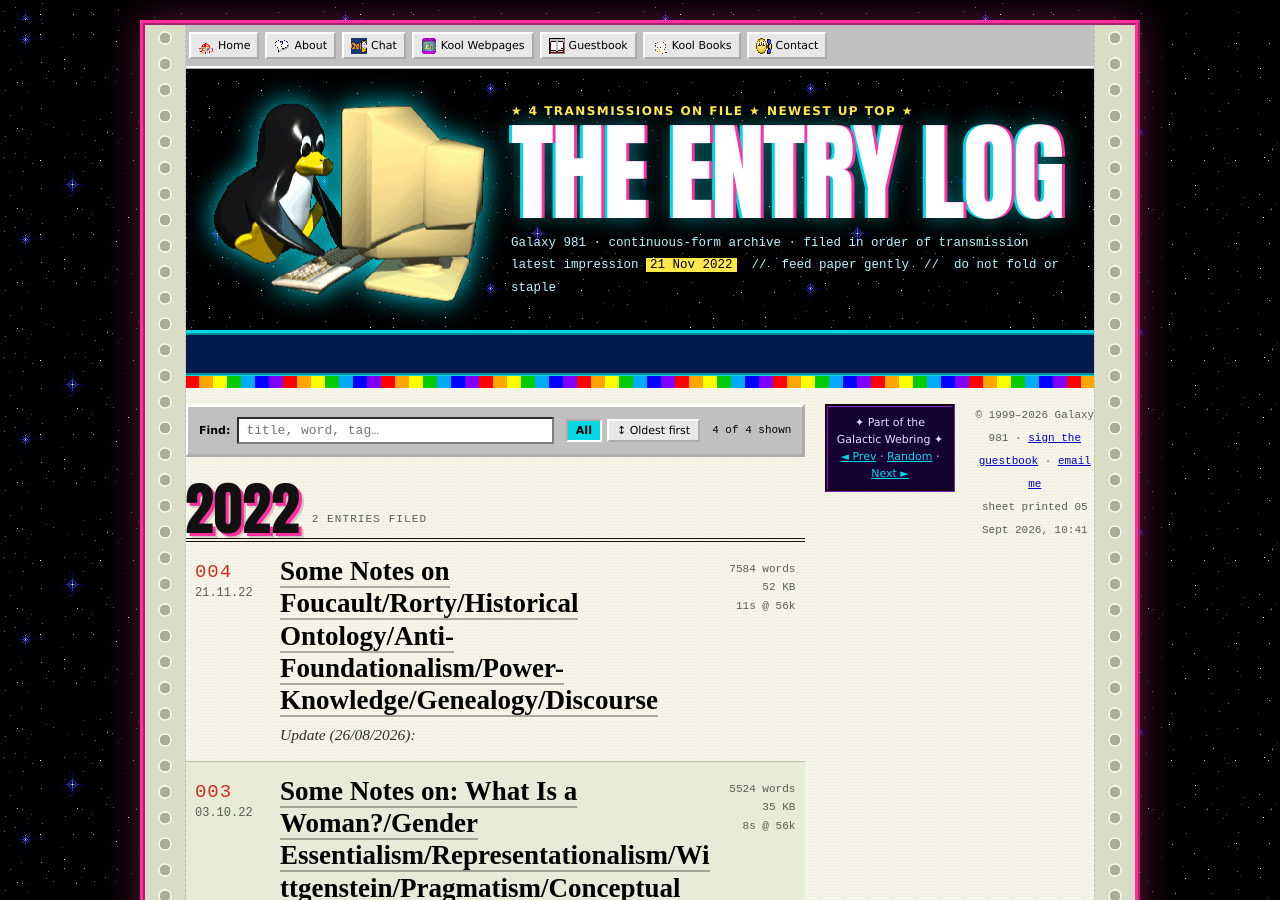
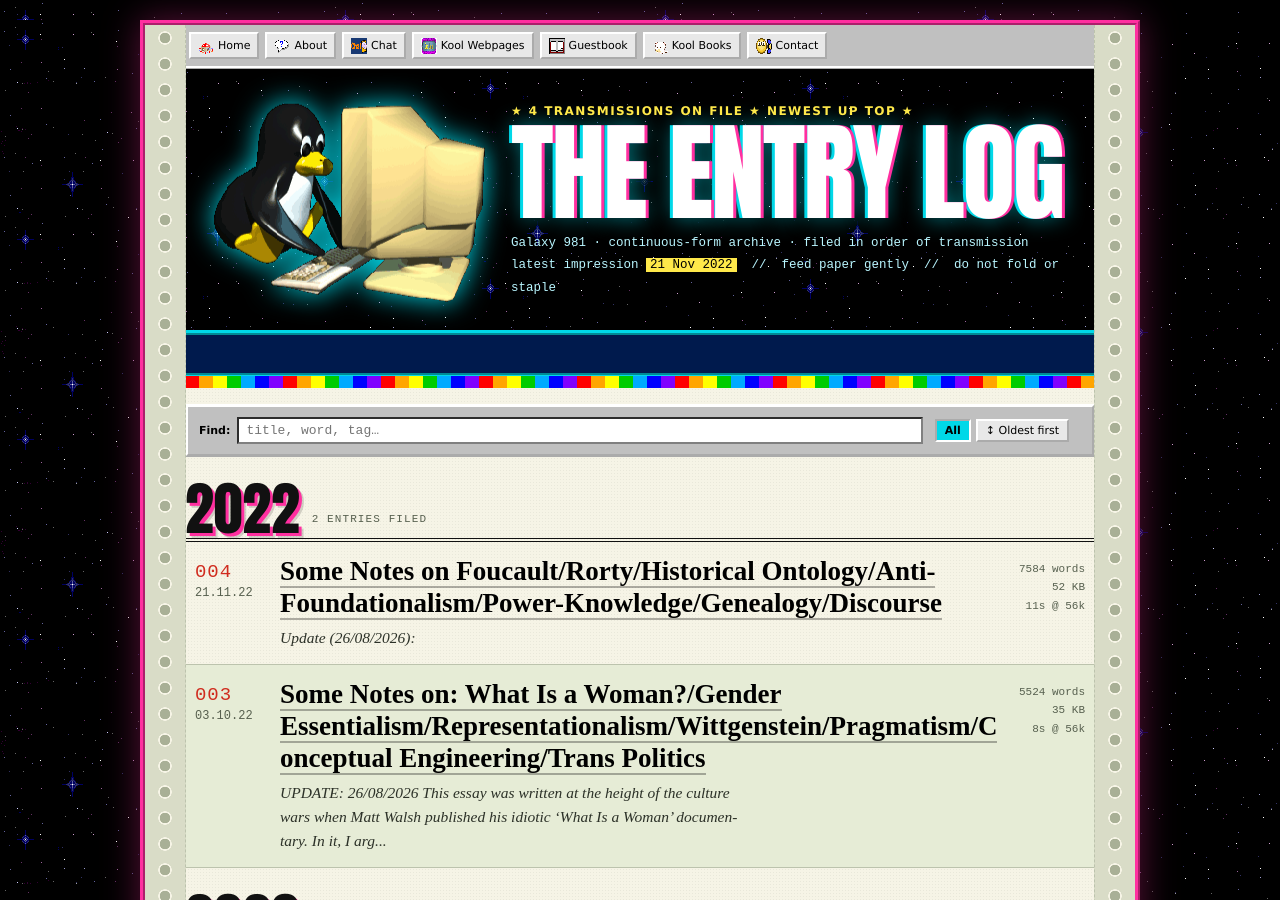
Before and after one commit to Catofminerva/Catofminerva.github.io, a Jekyll site: the page built from blog_posts.html, in a window 1280 px wide and 900 px high. Built offline with Jekyll 4.4.1, drawn with Linux system fonts in a browser that asks for light colours.

Commit message:
Update entries.html

```diff
--- a/_layouts/entries.html
+++ b/_layouts/entries.html
@@ -484,20 +484,6 @@
       <div class="kitty-rail" aria-hidden="true"></div>
     </div>
 
-
-    <div class="webring">
-      ✦ Part of the Galactic Webring ✦
-      <a href="#" onclick="alert('Prev page broken');return false;">◄ Prev</a> ·
-      <a href="#" onclick="alert('Spinning the dial…');return false;">Random</a> ·
-      <a href="#" onclick="alert('Next page loading…');return false;">Next ►</a>
-    </div>
-
-    <div class="colophon">
-      © 1999–{{ site.time | date: "%Y" }} Galaxy 981 ·
-      <a href="{{ '/guestbook.html' | relative_url }}">sign the guestbook</a> ·
-      <a href="{{ '/contact.html' | relative_url }}">email me</a><br>
-      sheet printed <span id="printed"></span>
-    </div>
 </div>
 
 <script>
```
